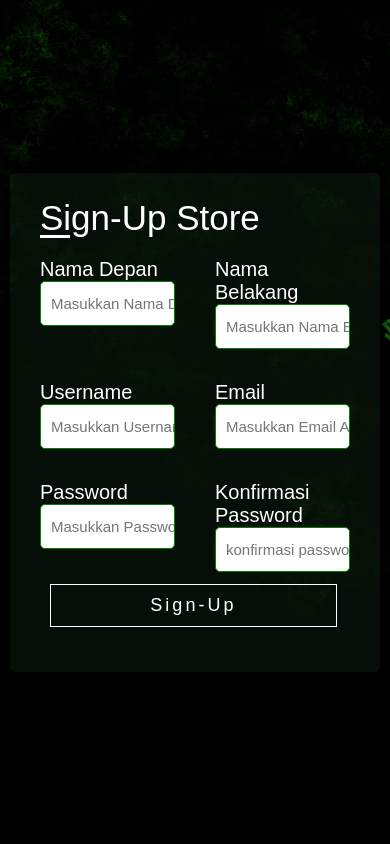
After one commit to subiksa911/Tugas-Web-Responsive, a PHP site: page /Latihan/registrasi.php in a window 390 px wide. The commit adds this page. Run offline with PHP 8.4, Linux system fonts and the light colour scheme.

Commit message:
Web-responsive

```diff
--- /dev/null
+++ b/cssregistrasi.css
@@ -0,0 +1,93 @@
+* {
+    margin: 0;
+    padding: 0;
+    box-sizing: border-box;
+    font-family: sans-serif;
+}
+
+body {
+    color: white;
+    display: flex;
+    height: 100vh;
+    justify-content: center;
+    align-items: center;
+    background-image: url(img/Background.png);
+    padding: 10px;
+    background-size: cover;
+}
+
+.container {
+    max-width: 700px;
+    width: 100%;
+    box-shadow: 0px 0px 25px 10px black;
+    background: rgba(12, 30, 15, 0.5);
+    padding: 25px 30px;
+    border-radius: 5px;
+}
+
+.container .title {
+    color: white;
+    font-size: 35px;
+    font-weight: 500;
+    position: relative;
+}
+
+.container .title::before {
+    content: '';
+    position: absolute;
+    left: 0;
+    bottom: 0;
+    height: 3px;
+    width: 30px;
+    background: white;
+}
+
+.container form .user {
+    font-size: 20px;
+    display: flex;
+    flex-wrap: wrap;
+    justify-content: space-between;
+}
+
+.btn-login {
+    margin-left: 10px;
+    margin-bottom: 20px;
+    background: none;
+    border: 1px solid white;
+    width: 92.5%;
+    padding: 10px;
+    color: white;
+    font-size: 18px;
+    letter-spacing: 3px;
+    cursor: pointer;
+}
+
+.btn-login:hover {
+    background: rgba(12, 30, 15, 0.5);
+}
+
+form .user .input {
+    margin: 20px 0 12px 0;
+    width: calc(100% / 2 - 20px);
+}
+
+.user.input .detail {
+    display: block;
+    font-weight: 500;
+    margin-bottom: 10px;
+}
+
+.user .input input {
+    height: 45px;
+    width: 100%;
+    outline: none;
+    border-radius: 5px;
+    border: 1px solid green;
+    padding-left: 10px;
+    font-size: 15px;
+}
+
+.user .input input:focus,
+.user .input input:valid {
+    border-color: violet;
+}
--- /dev/null
+++ b/registrasi.php
@@ -0,0 +1,49 @@
+<!DOCTYPE html>
+<html lang="en">
+    <head>
+        <meta charset="UTF-8">
+        <meta name="viewport" content="width=device-width, initial-scale=1.0">
+        <title>Subiksa Store Sign-Up</title>
+        <link rel="stylesheet" href="cssregistrasi.css">
+        <script src="https://ajax.googleapis.com/ajax/libs/jquery/3.5.1/jquery.min.js"></script>
+        <script src="https://maxcdn.bootstrapcdn.com/bootstrap/3.4.1/js/bootstrap.min.js"></script>
+    </head>
+    <body>
+        <div class="container">
+
+            <div class="title">Sign-Up Store</div>
+            <form action="#">
+                <div class="user">
+                    <div class="input">
+                        <span class="detail">Nama Depan</span>
+                        <input type="text" placeholder="Masukkan Nama Depan Anda" required>
+                    </div>
+                    <div class="input">
+                        <span class="detail">Nama Belakang</span>
+                        <input type="text" placeholder="Masukkan Nama Belakang Anda" required>
+                    </div>
+                    <div class="input">
+                        <span class="detail">Username</span>
+                        <input type="text" placeholder="Masukkan Username Anda" required>
+                    </div>
+                    <div class="input">
+                        <span class="detail">Email</span>
+                        <input type="text" placeholder="Masukkan Email Anda" required>
+                    </div>
+                    <div class="input">
+                        <span class="detail">Password</span>
+                        <input type="text" placeholder="Masukkan Password Anda" required>
+                    </div>
+                    <div class="input">
+                        <span class="detail">Konfirmasi Password</span>
+                        <input type="text" placeholder="konfirmasi password Anda" required>
+                    </div>
+                </div>
+                <div class="button">
+                <button type="submit" name="sign-Up" class="btn-login">Sign-Up</button>
+                </div>
+            </form>
+
+        </div>
+    </body>
+</html>
```
Also changed, not shown: Website.php (+4 -4 lines), csslogin.css (added, +97 -0 lines), login.php (added, +33 -0 lines), style.css (+4 -3 lines), img/Background.png (added), img/Gb.jpg (added).
